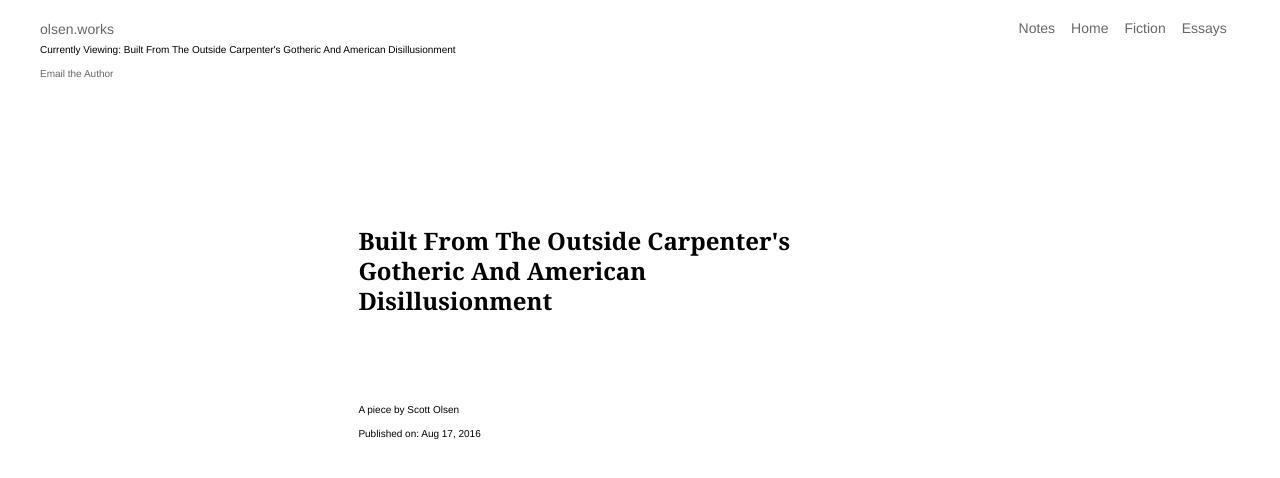
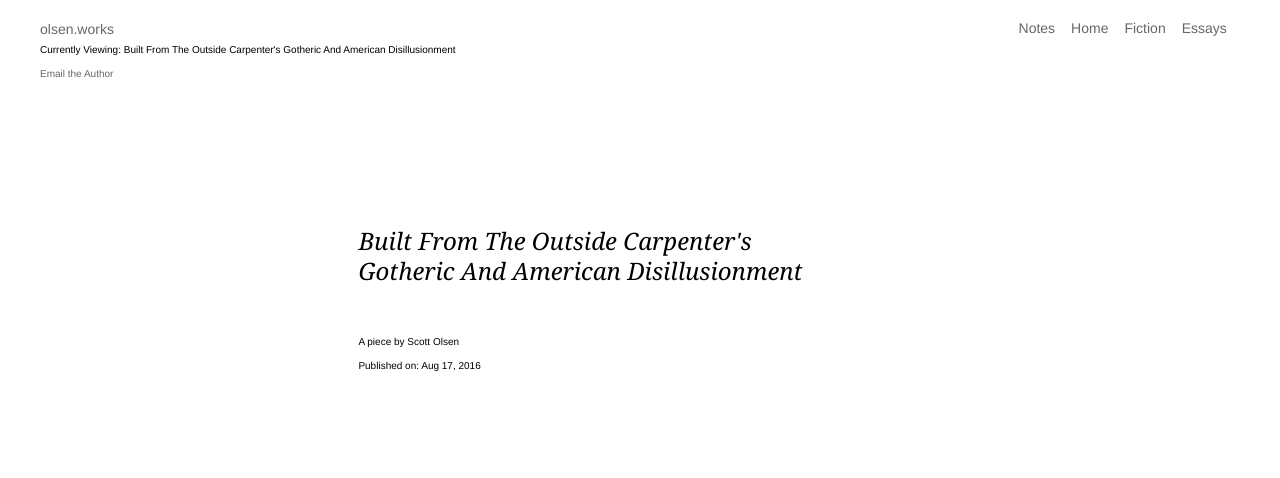
Before and after one commit to fakeolsen/scolsen.github.io, a Jekyll site: the page built from _posts/2016-08-17-built-from-the-outside-carpenter's-gotheric-and-american-disillusionment.md, in a window 1280 px wide. Shown: the top 478 px of the page. Built offline with Jekyll 4.4.1, drawn with Linux system fonts in a browser that asks for light colours; some web fonts are replaced.

Commit message:
Update _typography.scss

```diff
--- a/_sass/_typography.scss
+++ b/_sass/_typography.scss
@@ -28,8 +28,8 @@ h1 {
   font-family: $font-display;
   font-size: 24px;
   line-height: 30px;
-  font-weight:800;
-  //font-style:italic;
+  font-weight:300;
+  font-style:italic;
   //text-align: center;
   //letter-spacing: 0.1em;
 }
@@ -74,6 +74,7 @@ h4 {
   font-size: $small-font-size;
   line-height: $small-line-height;
   font-weight: 500;
+  display:none;
 }
 
 .post-content p {
```
